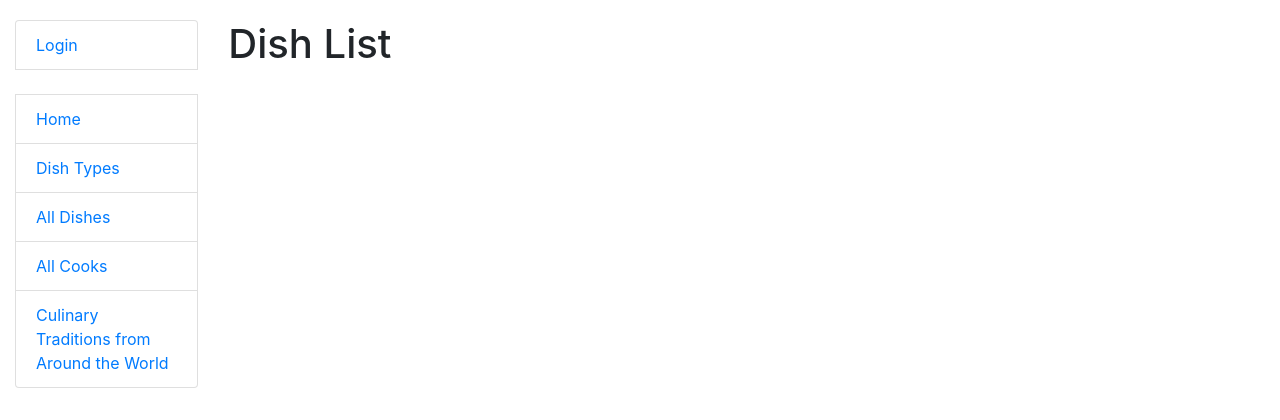
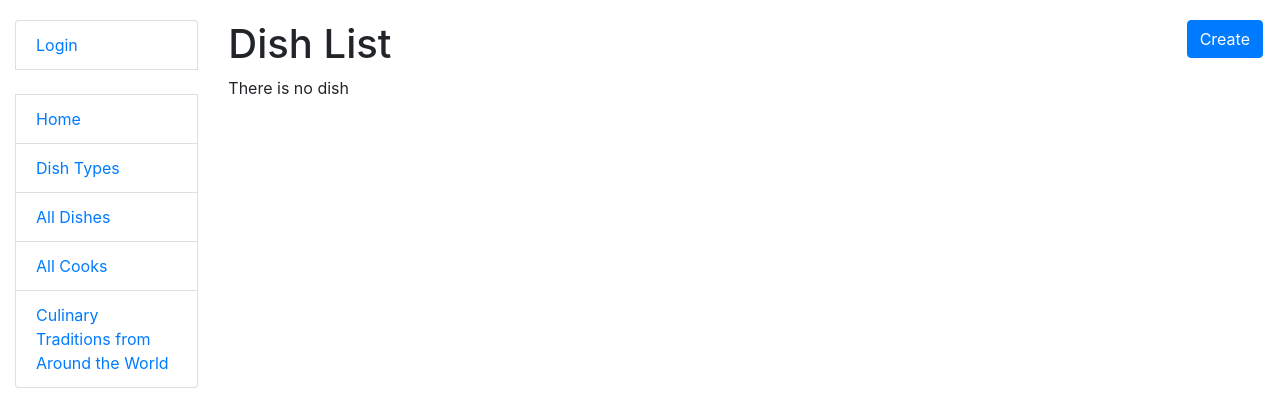
Before and after one commit to Irina17191/international-kitchen, a Django app: page /dishes/ in a window 1280 px wide. Shown: the top 420 px of the page. Run offline with Django 5.2, Linux system fonts and the light colour scheme; data that the repository does not hold is empty; some libraries are stand-ins or nearby versions.

Commit message:
Create forms for dish-craete and dish-update. Connect crispyforms

```diff
--- a/core/urls.py
+++ b/core/urls.py
@@ -10,6 +10,8 @@ from core.views import (
     CountryDetailView,
     DishDetaiView,
     DishTypeDetailView,
+    DishCreateView,
+    DishUpdateView,
 )
 
 
@@ -17,6 +19,8 @@ urlpatterns = [
     path("", index, name="index"),
     path("dishes/", DishListView.as_view(), name="dish-list"),
     path("dishes/<int:pk>/", DishDetaiView.as_view(), name="dish-detail"),
+    path("dishes/create/", DishCreateView.as_view(), name="dish-create"),
+    path("dishes/<int:pk>/update/", DishUpdateView.as_view(), name="dish-update"),
     path("dish-types/", DishTypeListView.as_view(), name="dish-type-list"),
     path("dish-types/<int:pk>", DishTypeDetailView.as_view(), name="dish-type-detail"),
     path("countries/", CountryListView.as_view(), name="country-list"),
--- a/core/views.py
+++ b/core/views.py
@@ -1,4 +1,6 @@
+from django.contrib.auth.mixins import LoginRequiredMixin
 from django.shortcuts import render
+from django.urls import reverse_lazy
 from django.views import generic
 from core.models import Cook, Dish, DishType, Country
 
@@ -29,6 +31,19 @@ class DishListView(generic.ListView):
 
 class DishDetaiView(generic.DetailView):
     model = Dish
+
+
+class DishCreateView(LoginRequiredMixin, generic.CreateView):
+    model = Dish
+    fields = ["name", "description"]
+    success_url = reverse_lazy("core:dish_list")
+
+
+class DishUpdateView(LoginRequiredMixin, generic.UpdateView):
+    model = Dish
+    fields = ["name", "description"]
+    success_url = reverse_lazy("core:dish_list")
+
 
 
 class DishTypeListView(generic.ListView):
--- a/templates/core/dish_list.html
+++ b/templates/core/dish_list.html
@@ -1,7 +1,13 @@
 {% extends "base.html" %}
+{% load crispy_forms_filters %}
 
 {% block content %}
-  <h1> Dish List</h1>
+  <h1> Dish List
+  <a href="{% url 'core:dish-create' %}" class="btn btn-primary link-to-page">
+    Create</a>
+  </h1>
+
+
   {% if dish_list %}
     <ul>
       {% for dish in dish_list %}
@@ -9,6 +15,8 @@
         {{ dish.available }} {{ dish.cooks }}</a></li>
       {% endfor %}
     </ul>
+  {% else %}
+    <p>There is no dish</p>
   {% endif %}
 
 {% endblock %}
```
Also changed, not shown: templates/core/dish_form.html (added, +12 -0 lines), core/forms.py (added), requirements.txt (added).
